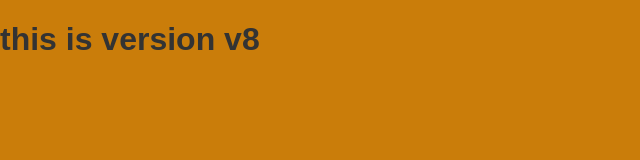
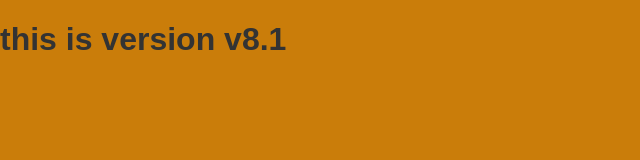
Before and after one commit to Darshanm416/myrepo, a plain HTML site: page index.html in a window 1280 px wide. Shown: the full height of the page, 0-640 px from the left. Drawn offline with Linux system fonts and the light colour scheme.

Commit message:
version 8.1

```diff
--- a/index.html
+++ b/index.html
@@ -7,6 +7,6 @@
     <link rel="stylesheet" href="styles.css">
 </head>
 <body>
-    <h1>this is version v8</h1>
+    <h1>this is version v8.1</h1>
 </body>
 </html>
```
